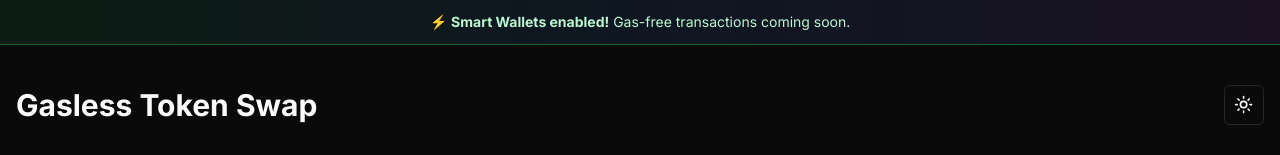
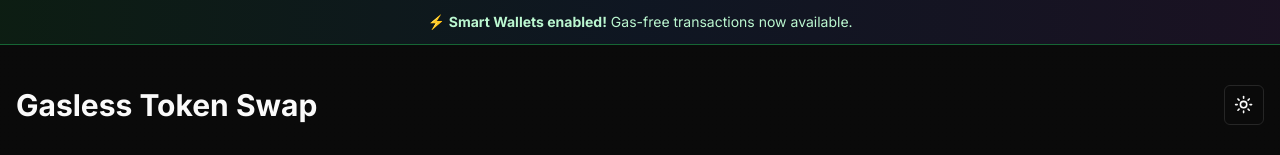
Before and after one commit to CallejaJ/gasless-token-swap-dapp, a Next.js app: page / in a window 1280 px wide. Shown: the top 155 px of the page. Built offline with nearby package versions, Linux system fonts and the light colour scheme; no server answers; what abitype would draw is missing.

Commit message:
now available

```diff
--- a/components/privy-provider.tsx
+++ b/components/privy-provider.tsx
@@ -63,8 +63,8 @@ export function PrivyProviderWrapper({
         {/* Banner informativo sobre Smart Wallets */}
         <div className='bg-gradient-to-r from-green-500/10 via-blue-500/10 to-purple-500/10 border-b border-green-200 dark:border-green-800 p-3'>
           <div className='text-center text-sm text-green-800 dark:text-green-200'>
-            ⚡ <strong>Smart Wallets enabled!</strong> Gas-free transactions
-            coming soon.
+            ⚡ <strong>Smart Wallets enabled!</strong> Gas-free transactions now
+            available.
           </div>
         </div>
         {children}
```
